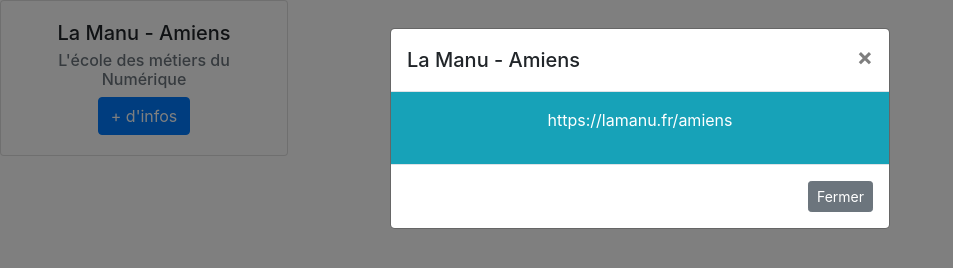
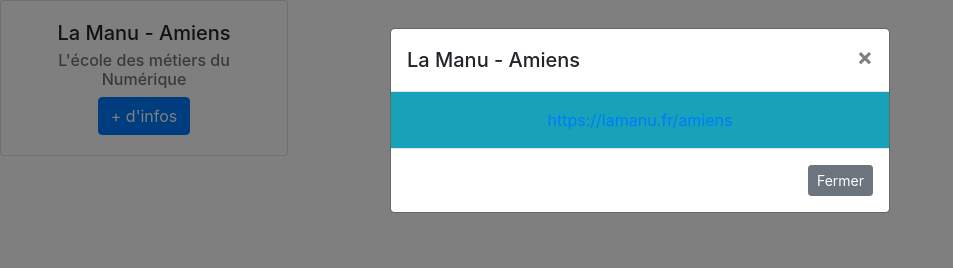
Before and after one commit to cedricgallet/bootstrap, a plain HTML site: page ex7/index.html in a window 1280 px wide. Both pictures are taken after a click on the button "+ d'infos". Shown: the whole page, without its empty margins (0-953 px from the left). Drawn offline with nearby package versions, Linux system fonts and the light colour scheme.

Commit message:
correction

```diff
--- a/ex7/index.html
+++ b/ex7/index.html
@@ -31,8 +31,9 @@
             <span aria-hidden="true">&times;</span>
           </button>
         </div>
-        <div class="modal-body text-center text-white bg-info">
-          <p> https://lamanu.fr/amiens</p>
+
+        <div class="modal-body text-center bg-info text-white">
+          <a href="https://lamanu.fr/amiens ">https://lamanu.fr/amiens</a>
         </div>
         <div class="modal-footer">
           <button type="button" class="btn btn-secondary btn-sm" data-dismiss="modal">Fermer</button>
```
